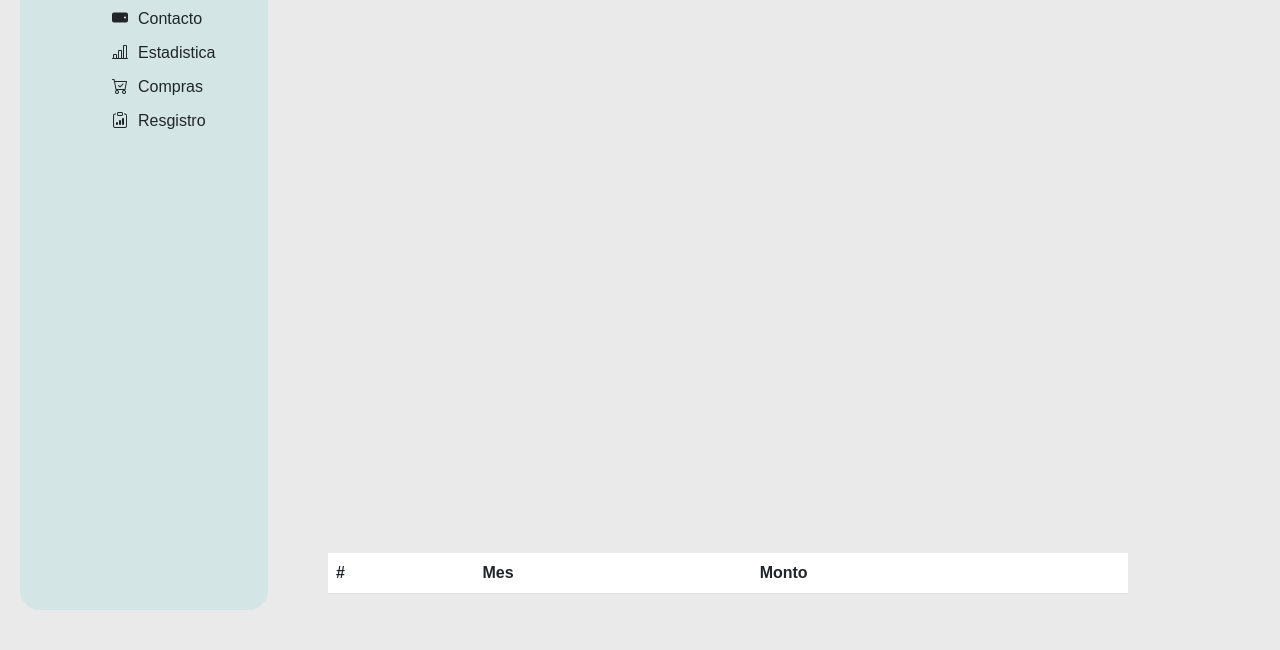
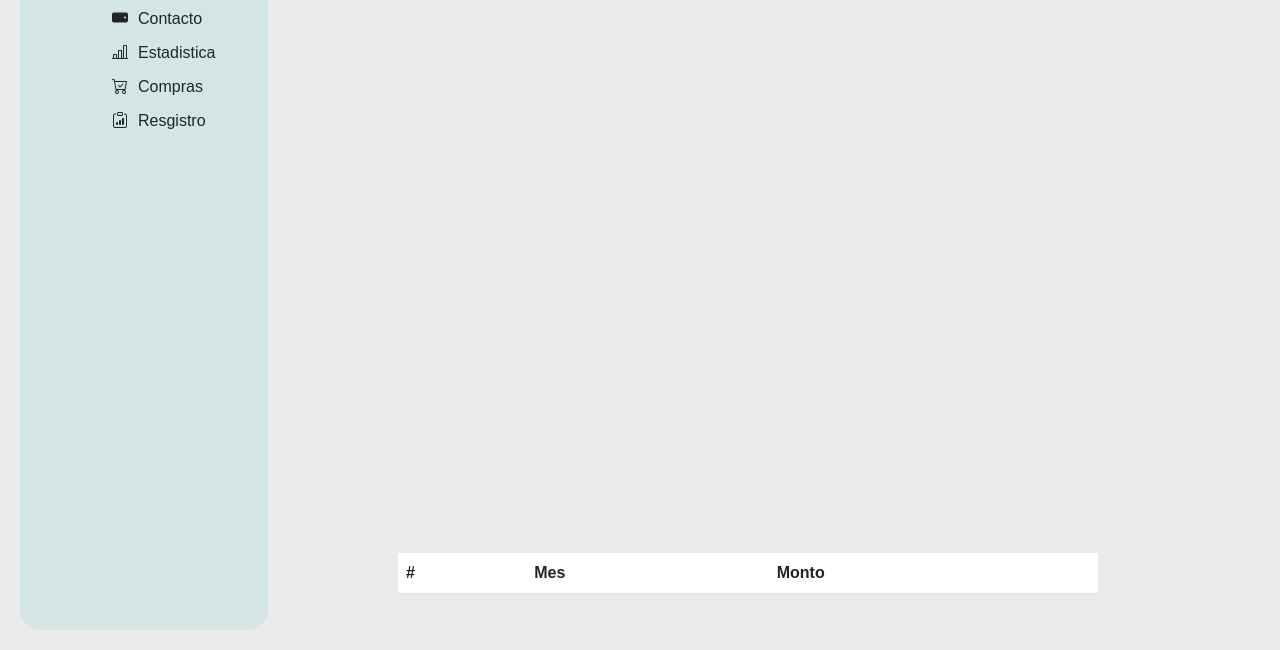
Before and after one commit to Carlospazsoy/tablerodedatosproyec3, a plain HTML site: page index.html in a window 1280 px wide. Shown: the part 167-817 px from the top of the page. Drawn offline with nearby package versions, Linux system fonts and the light colour scheme; no server answers.

Commit message:
detalles finales

```diff
--- a/index.css
+++ b/index.css
@@ -12,7 +12,8 @@ body{
   display: flex;
   align-items: center;
   flex-direction: column;
-  margin-left: 60px;
+  margin-left: 130px;
+  margin-bottom: 20px;
 
 }
 
@@ -21,9 +22,7 @@ body{
  height: 700px;
  text-align: center;
  font-size: 30px;
- display: flex;
- flex-direction: column;
- margin-left: 100px;
+
 }
 
 nav{
--- a/index.html
+++ b/index.html
@@ -35,9 +35,9 @@
       <p>INGRESOS DE INVERSIONES</p>
       <canvas id="myChart"></canvas>
      </div>
+      <table class="table">
+      <thead>
 
-     <table class="table">
-      <thead>
         <tr>
           <th>#</th>
           <th>Mes</th>
```
